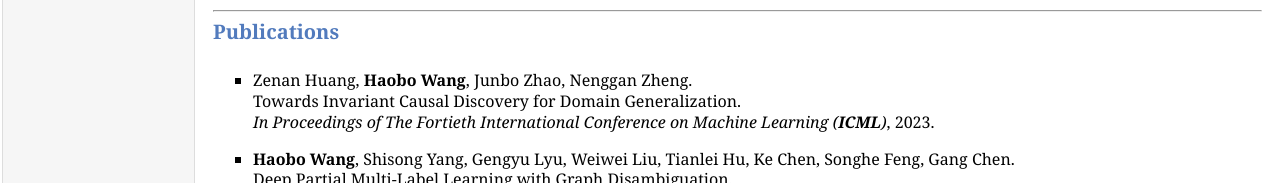
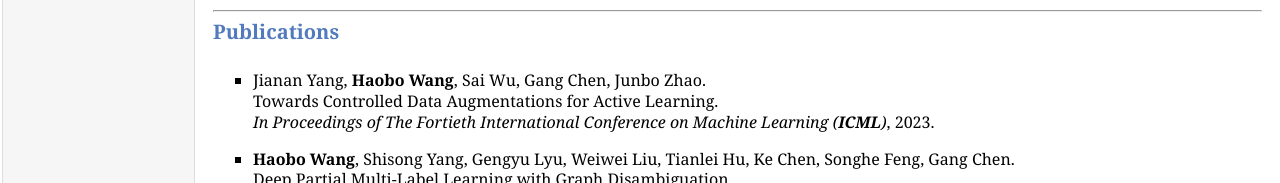
Before and after one commit to hbzju/hbzju.github.io, a plain HTML site: page index.html in a window 1280 px wide. Shown: the part 354-537 px from the top of the page. Drawn offline with Linux system fonts and the light colour scheme.

Commit message:
Update index.html

```diff
--- a/index.html
+++ b/index.html
@@ -40,8 +40,8 @@
     <div>
         <ul>
             <li><p style = "margin:15px 0">
-            	Zenan Huang, <b>Haobo Wang</b>, Junbo Zhao, Nenggan Zheng.<br>
-                Towards Invariant Causal Discovery for Domain Generalization.<br>
+            	Jianan Yang, <b>Haobo Wang</b>, Sai Wu, Gang Chen, Junbo Zhao.<br>
+                Towards Controlled Data Augmentations for Active Learning.<br>
                 <i>In Proceedings of The Fortieth International Conference on Machine Learning (<b>ICML</b>)</i>, 2023.<br>
             </p></li>
         </ul>
```
